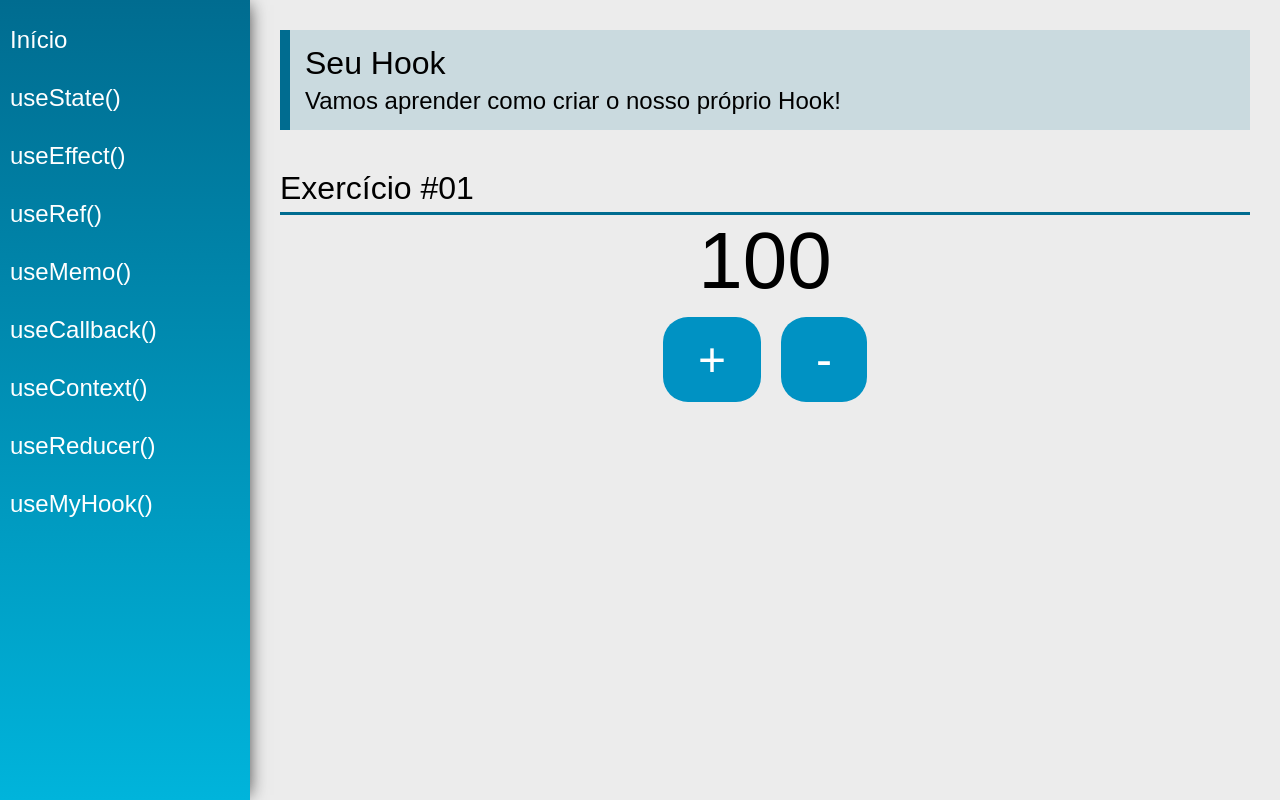
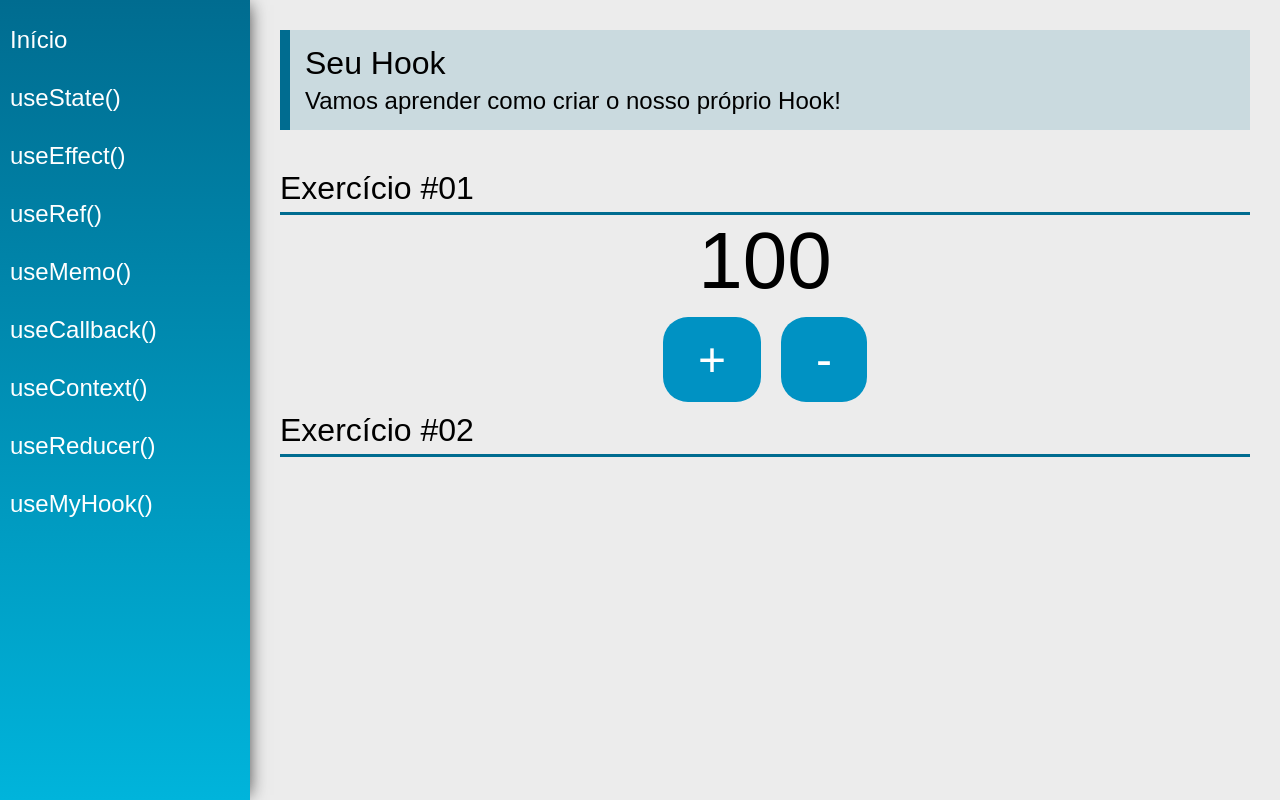
Before and after one commit to kazuohagy/hooks, a React (Create React App) app: page /useCustom in a window 1280 px wide. Built offline with nearby package versions, Linux system fonts and the light colour scheme; no server answers.

Commit message:
acabando a bteria

```diff
--- a/src/views/examples/UseCustom.jsx
+++ b/src/views/examples/UseCustom.jsx
@@ -2,9 +2,12 @@ import React from 'react'
 import PageTitle from '../../components/layout/PageTitle'
 import SectionTitle from '../../components/layout/SectionTitle'
 import { useCounter } from '../../hooks/userCounter' // Corrigido o caminho para useCounter
+import { useFetch } from '../../hooks/useFetch'
 
 const UseRef = (props) => {
     const [count, inc, dec] = useCounter()
+    const url = 'http://files.cod3r.com.br/curso-react/estados.json'
+    const response = useFetch(url)
     return (
         <div className="UseCustom">
             <PageTitle
@@ -19,6 +22,10 @@ const UseRef = (props) => {
                     <button className="btn" onClick={() => dec()}>-</button>
                 </div>
             </div>
+            <SectionTitle title="Exercício #02"/>
+            <div className="center">
+
+            </div>
         </div>
     )
 }
```
